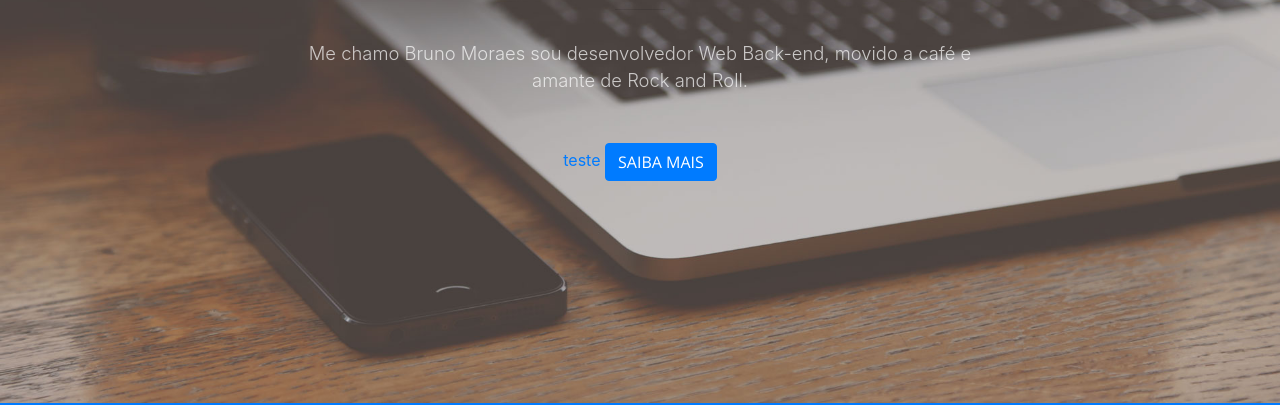
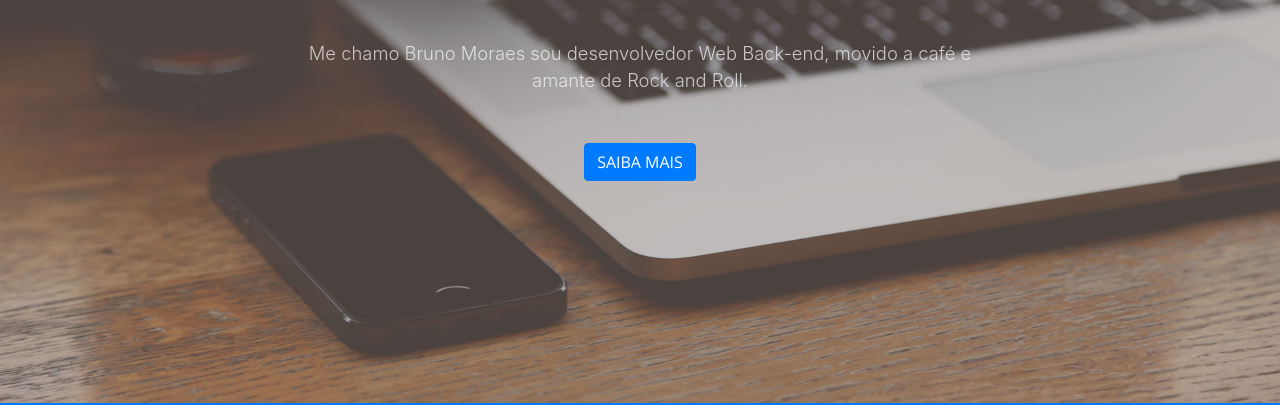
Before and after one commit to brunomoraes23/brunomoraes23.github.io, a website with bundled scripts: page index.html in a window 1280 px wide. Shown: the part 397-802 px from the top of the page. Built offline with nearby package versions, Linux system fonts and the light colour scheme.

```diff
--- a/index.html
+++ b/index.html
@@ -66,7 +66,6 @@
           </div>
           <div class="col-lg-8 mx-auto">
             <p class="text-faded mb-5">Me chamo Bruno Moraes sou desenvolvedor Web Back-end, movido a café e amante de Rock and Roll.</p>
-            <a href="projetos/cep/index.php">teste</a>
             <a class="btn btn-primary btn-xl js-scroll-trigger" href="#about">Saiba Mais</a>
           </div>
         </div>
```
